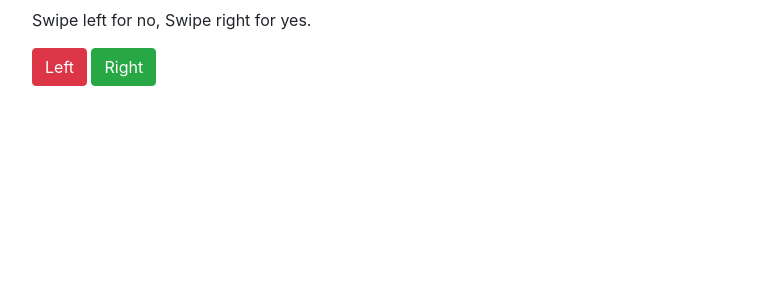
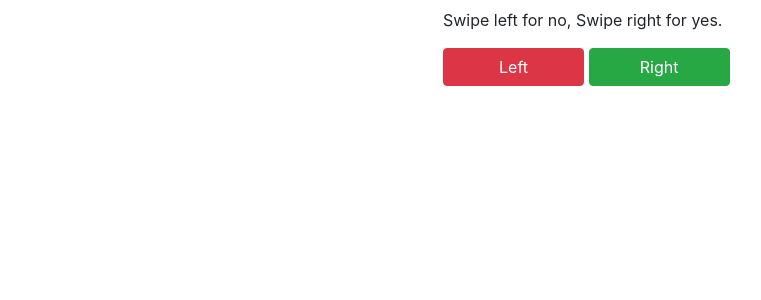
Before and after one commit to simonfong6/chicken-tinder, a Flask app: template chicken_tinder/blueprints/rooms/templates/room.html.jinja in a window 1280 px wide. Shown: the top 300 px of the page, without its empty margins (53-814 px from the left). Run offline with Flask 2, Linux system fonts and the light colour scheme; the template is opened without the code that fills it, so the values that code supplies are empty; some libraries are stand-ins or nearby versions.

Commit message:
title is better

```diff
--- a/chicken_tinder/blueprints/rooms/templates/room.html.jinja
+++ b/chicken_tinder/blueprints/rooms/templates/room.html.jinja
@@ -24,16 +24,15 @@
 </head>
 <body>
   <div class="container">
-    <h1>{{ name.capitalize() }}</h1>
-    <p>
-      Swipe left for no, Swipe right for yes.
-    </p>
-    <p>
-      <button class="btn btn-danger" onclick="rejectRestaurant()">Left</button>
-      <button class="btn btn-success" onclick="acceptRestaurant()">Right</button>
-    </p>
+    <div class="mx-auto" style="width: 18rem;">
+      <h1>{{ name.capitalize() }}</h1>
+      <p>
+        Swipe left for no, Swipe right for yes.
+      </p>
+    </div>
+
     {% for restaurant in restaurants %}
-      <div class="card restaurants" style="width: 18rem; display: none">
+      <div class="card restaurants mx-auto" style="width: 18rem; display: none">
         <img class="card-img-top" src="{{ restaurant.image }}" alt="Card image cap" width="100px">
         <div class="card-body">
           <h5 class="card-title">{{ restaurant.name }}</h5>
@@ -42,6 +41,11 @@
         </div>
       </div>
     {% endfor %}
+
+    <p class="mx-auto my-1" style="width: 18rem;">
+      <button class="btn btn-danger mx-0 d-inline" style="width: 49%;" onclick="rejectRestaurant()">Left</button>
+      <button class="btn btn-success mx-0 d-inline"style="width: 49%;" onclick="acceptRestaurant()">Right</button>
+    </p>
   </div>
 
 </body>
```
